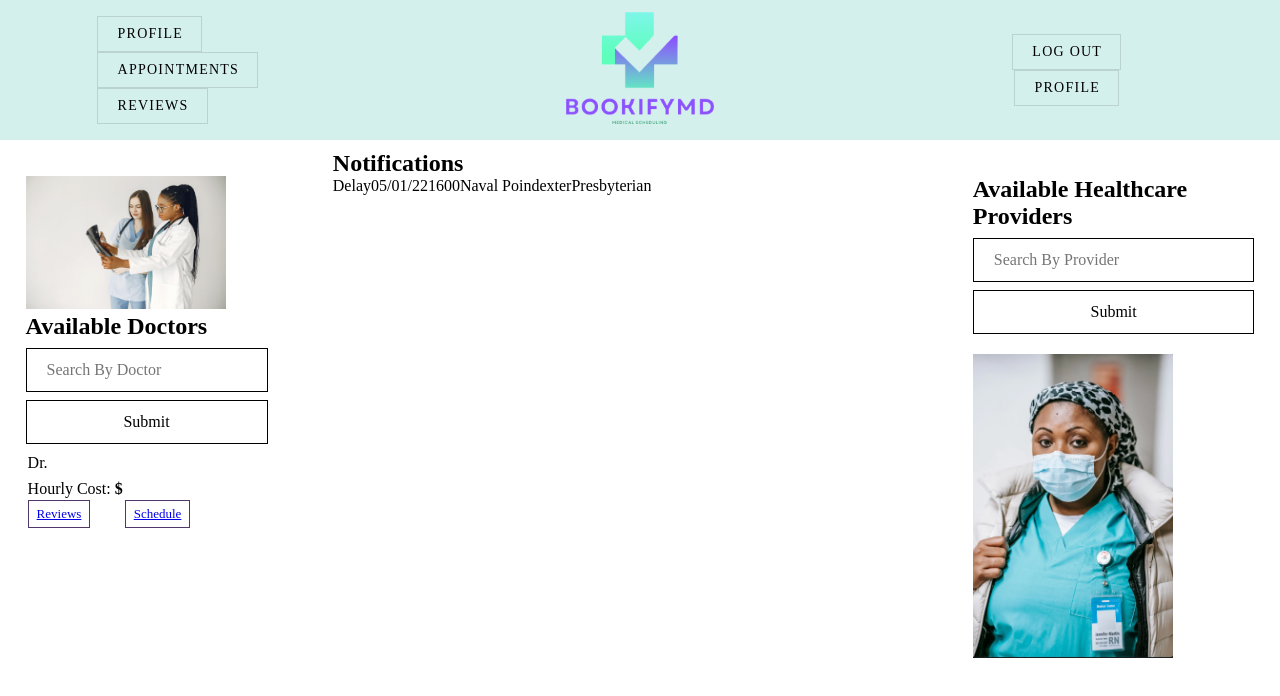
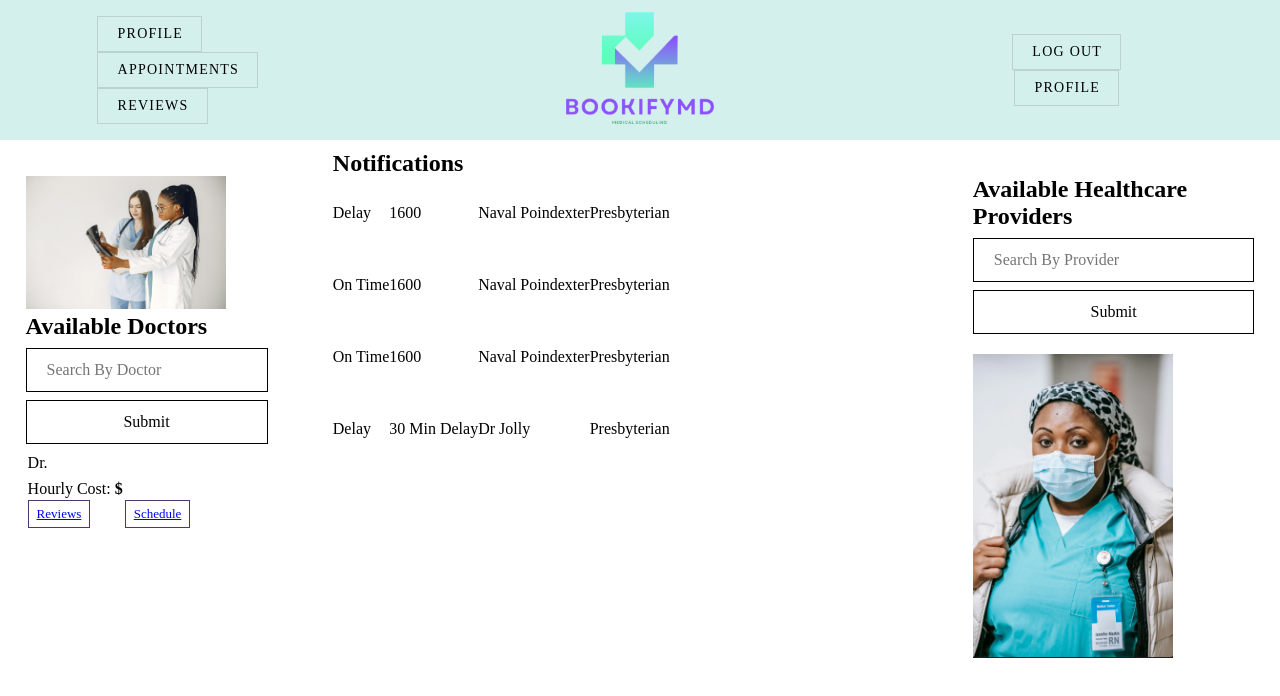
Before and after one commit to Redziniakjustin/BookifyMD, a Vue app in the folder vue/: page / in a window 1280 px wide. Shown: the top 696 px of the page. Built offline with nearby package versions, Linux system fonts and the light colour scheme; no server answers; sample sign-in values are in the browser's storage.

Commit message:
update to notificationcolumn

```diff
--- a/vue/src/components/NotificationColumn.vue
+++ b/vue/src/components/NotificationColumn.vue
@@ -3,13 +3,19 @@
         <h1 class="agenda">Notifications</h1>
         <tbody>
             <tr v-for="notification in notifications" :key="notification.id">
+                <br><br>
                 <td> {{notification.alert}} </td>
-                <td> {{notification.date}} </td>
+                <br><br>
+                <br><br>
                 <td> {{notification.time}} </td>
+                <br><br>
                 <td> {{notification.doctor}} </td>
+                <br><br>
                 <td> {{notification.facility}} </td>
+                <br><br>
                 <td> {{notification.location}} </td>
-                <td> {{notification.description}} </td>
+                <br><br>
+                <!-- <td> {{notification.description}} </td> -->
             </tr>
         </tbody>
     </div>
@@ -29,9 +35,27 @@ data() {
         Location: "1001 Spruce St",
         Description: "Spinal Tap"
         },
-        {},
-        {},
-        {}
+        { alert: "On Time",
+        date: "05/01/22",
+        time: "1600",
+        doctor: "Naval Poindexter",
+        facility: "Presbyterian",
+        Location: "1001 Spruce St",
+        Description: "Spinal Tap"},
+        { alert: "On Time",
+        date: "05/01/22",
+        time: "1600",
+        doctor: "Naval Poindexter",
+        facility: "Presbyterian",
+        Location: "1001 Spruce St",
+        Description: "Spinal Tap"},
+        { alert: "Delay",
+        date: "04/20/22",
+        time: "30 Min Delay ",
+        doctor: "Dr Jolly",
+        facility: "Presbyterian",
+        Location: "1001 Spruce St",
+        Description: "Spinal Tap"}
       ]
     }
   },
```
Also changed, not shown: 1 other file (tests, documents, lock files or other folders).
